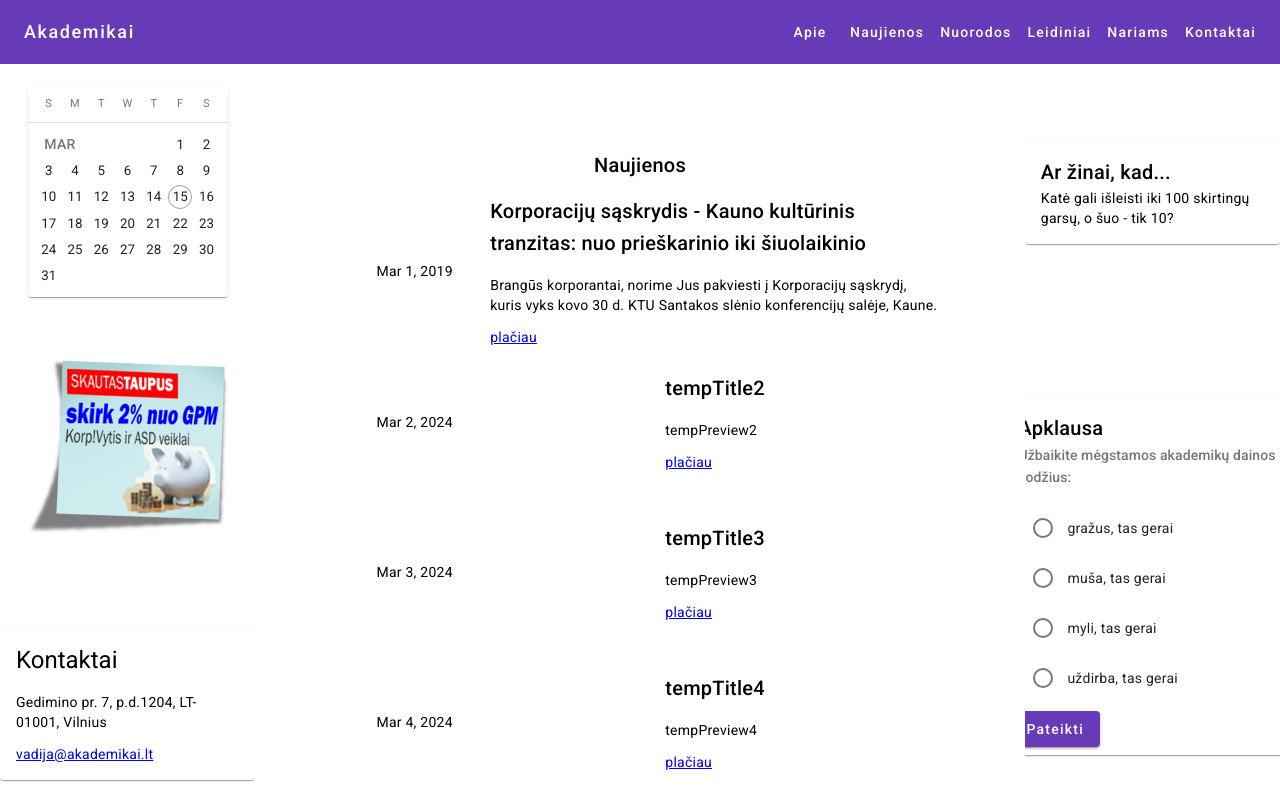
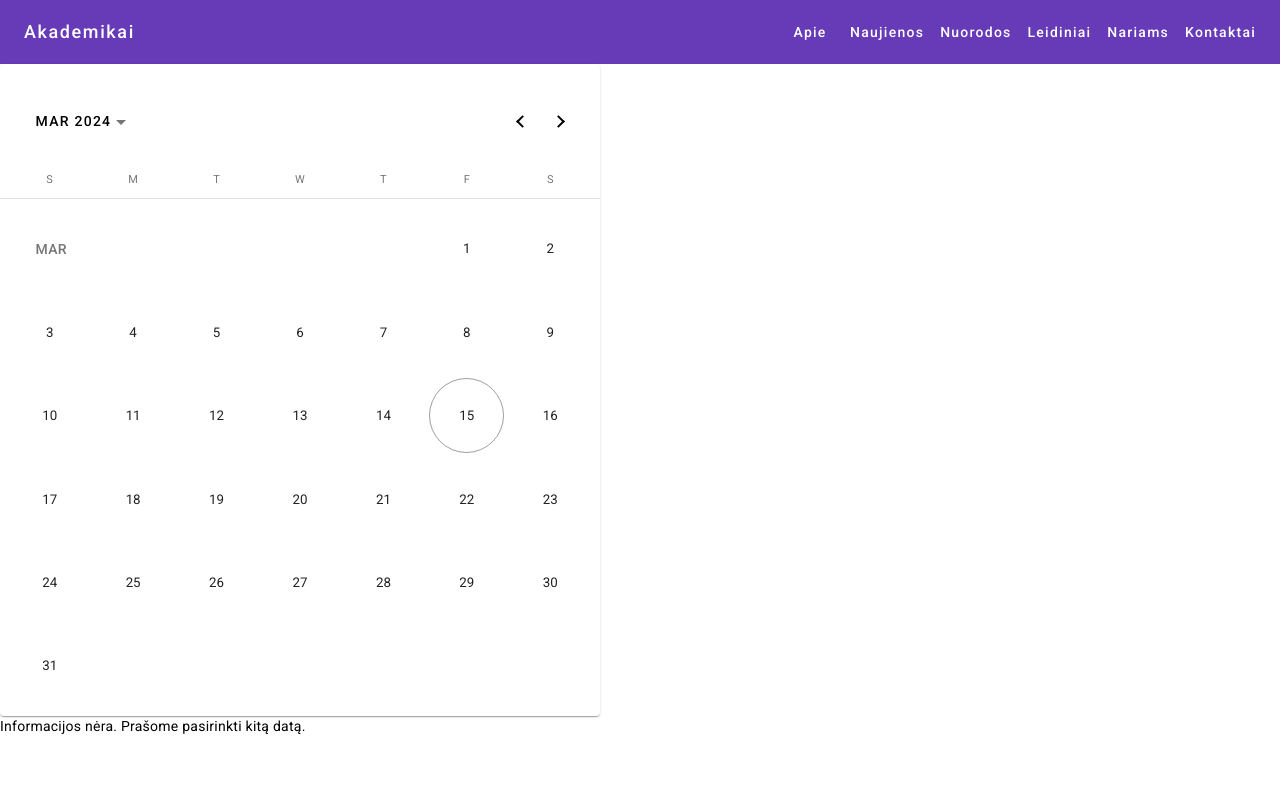
Before and after one commit to BernardasAdomas/akademikai-site, an Angular app: page /kalendorius in a window 1280 px wide. Before the commit this address led to /. Shown: the top 800 px of the page. Built offline with nearby package versions, Linux system fonts and the light colour scheme.

Commit message:
added calendar route

```diff
--- a/src/app/app.routes.ts
+++ b/src/app/app.routes.ts
@@ -7,6 +7,7 @@ import { SymbolListComponent } from './symbol-list/symbol-list.component';
 import { TitlePageComponent } from './title-page/title-page.component';
 import { NewsListComponent } from './news/news-list/news-list.component';
 import { DonationsComponent } from './donations/donations.component';
+import { CalendarComponent } from './calendar/calendar.component';
 
 export const routes: Routes = [
     { path: 'apie-mus', component: AboutUsComponent, pathMatch: 'full' },
@@ -19,6 +20,7 @@ export const routes: Routes = [
         loadChildren: () => import('./news/news.routes').then(m => m.NEWS_ROUTES)
     },
     { path: 'parama', component: DonationsComponent, pathMatch: 'full' },
+    { path: 'kalendorius', component: CalendarComponent, pathMatch: 'full' },
     { path: '', component: TitlePageComponent, pathMatch: 'full' },
     { path: '**', redirectTo: '', pathMatch: 'full' }
 ];
--- a/src/app/calendar/calendar.component.css
+++ b/src/app/calendar/calendar.component.css
@@ -1,7 +1,3 @@
 .inline-calendar-card {
-    width: 200px;
+    width: 600px;
 }
-
-::ng-deep .mat-calendar .mat-calendar-controls{
-  display: none;
-}
--- a/src/app/calendar/calendar.component.html
+++ b/src/app/calendar/calendar.component.html
@@ -1,3 +1,5 @@
 <mat-card class="inline-calendar-card">
     <mat-calendar></mat-calendar>
 </mat-card>
+
+<p>Informacijos nėra. Prašome pasirinkti kitą datą.</p>
--- a/src/app/menu/menu.component.html
+++ b/src/app/menu/menu.component.html
@@ -23,7 +23,7 @@
 <mat-menu #NaujienosMenu="matMenu">
     <button mat-menu-item [routerLink]="['/naujienos']">Naujienos</button>
     <button mat-menu-item [routerLink]="['/parama']">Parama Studentų Skautų Organizacijai</button>
-    <button mat-menu-item [routerLink]="['/apie-mus']">Kalendorius</button>
+    <button mat-menu-item [routerLink]="['/kalendorius']">Kalendorius</button>
 </mat-menu>
 
 <mat-menu #LeidiniaiMenu="matMenu">
--- a/src/app/title-page/title-page.component.html
+++ b/src/app/title-page/title-page.component.html
@@ -1,6 +1,6 @@
 <mat-grid-list cols="5">
     <mat-grid-tile>
-        <app-calendar></app-calendar>
+        <mat-calendar></mat-calendar>
     </mat-grid-tile>
     <mat-grid-tile [rowspan]="4" [colspan]="3">
         <app-news-list></app-news-list>
--- a/src/app/title-page/title-page.component.ts
+++ b/src/app/title-page/title-page.component.ts
@@ -1,16 +1,17 @@
 import { Component } from '@angular/core';
-import { CalendarComponent } from '../calendar/calendar.component';
 import { DidYouKnowComponent } from '../did-you-know/did-you-know.component';
 import { SurveyComponent } from '../survey/survey.component';
 import { NewsListComponent } from '../news/news-list/news-list.component';
 import { IncomeTaxComponent } from '../income-tax/income-tax.component';
 import { ContactsComponent } from '../contacts/contacts.component';
 import { MatGridListModule } from '@angular/material/grid-list';
+import { MatDatepickerModule } from '@angular/material/datepicker';
+import { MatNativeDateModule } from '@angular/material/core';
 
 @Component({
   selector: 'app-title-page',
   standalone: true,
-  imports: [CalendarComponent, DidYouKnowComponent, SurveyComponent, NewsListComponent, IncomeTaxComponent, ContactsComponent,MatGridListModule],
+  imports: [MatDatepickerModule, MatNativeDateModule, DidYouKnowComponent, SurveyComponent, NewsListComponent, IncomeTaxComponent, ContactsComponent,MatGridListModule],
   templateUrl: './title-page.component.html',
   styleUrl: './title-page.component.css'
 })
```
